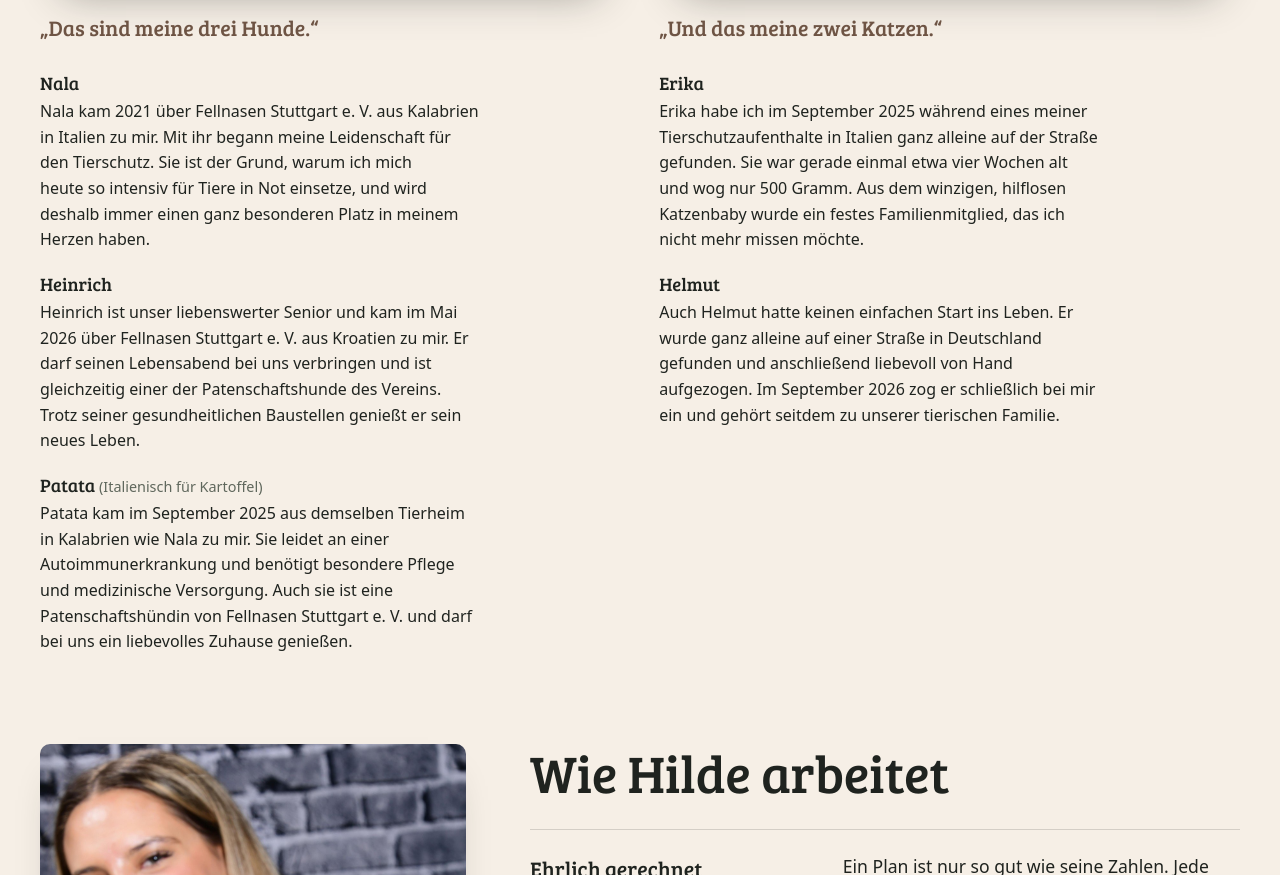
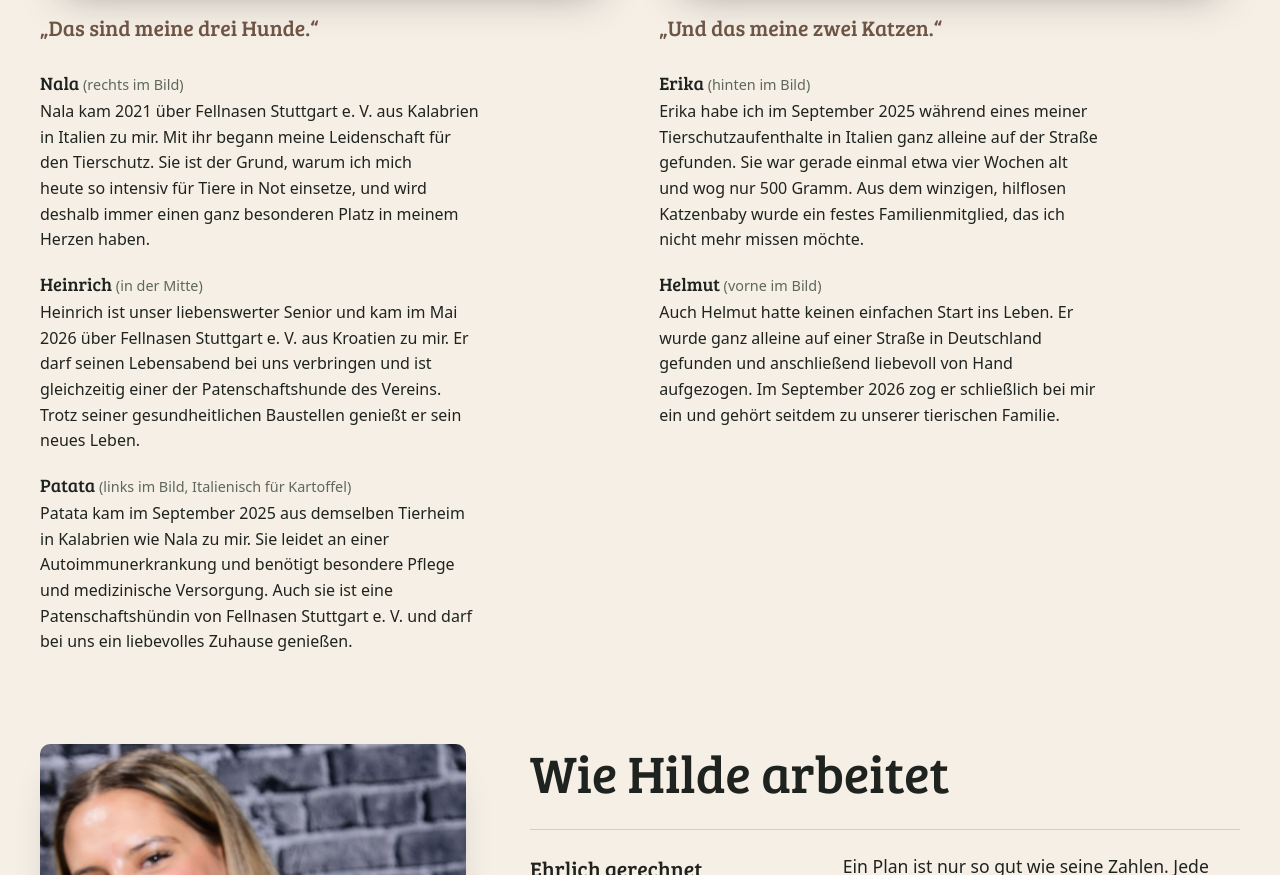
Before and after one commit to SimonTscc/hildes-pfotenkueche, an Astro site: page /hildes-pfotenkueche/ueber-hilde in a window 1280 px wide. Shown: the part 1371-2246 px from the top of the page. Built offline with nearby package versions, Linux system fonts and the light colour scheme; Astro itself is replaced by a stand-in of ours; a web font is replaced by a local one.

Commit message:
Tiere: Position auf den Gruppenfotos hinter den Namen
Co-Authored-By: Claude Opus 5.5 <noreply@anthropic.com>

```diff
--- a/src/data/tiere.ts
+++ b/src/data/tiere.ts
@@ -1,19 +1,23 @@
 // Hildes eigene Tiere für „Über Hilde“. Text leer = auf der Seite steht „Text folgt“.
 // Texte von Hilde (2026-11-19).
 
-export type Tier = { name: string; zusatz?: string; text: string };
+// imBild: wo das Tier auf dem Gruppenfoto zu sehen ist.
+export type Tier = { name: string; imBild?: string; zusatz?: string; text: string };
 
 export const hunde: Tier[] = [
   {
     name: "Nala",
+    imBild: "rechts im Bild",
     text: "Nala kam 2021 über Fellnasen Stuttgart e. V. aus Kalabrien in Italien zu mir. Mit ihr begann meine Leidenschaft für den Tierschutz. Sie ist der Grund, warum ich mich heute so intensiv für Tiere in Not einsetze, und wird deshalb immer einen ganz besonderen Platz in meinem Herzen haben.",
   },
   {
     name: "Heinrich",
+    imBild: "in der Mitte",
     text: "Heinrich ist unser liebenswerter Senior und kam im Mai 2026 über Fellnasen Stuttgart e. V. aus Kroatien zu mir. Er darf seinen Lebensabend bei uns verbringen und ist gleichzeitig einer der Patenschaftshunde des Vereins. Trotz seiner gesundheitlichen Baustellen genießt er sein neues Leben.",
   },
   {
     name: "Patata",
+    imBild: "links im Bild",
     zusatz: "Italienisch für Kartoffel",
     text: "Patata kam im September 2025 aus demselben Tierheim in Kalabrien wie Nala zu mir. Sie leidet an einer Autoimmunerkrankung und benötigt besondere Pflege und medizinische Versorgung. Auch sie ist eine Patenschaftshündin von Fellnasen Stuttgart e. V. und darf bei uns ein liebevolles Zuhause genießen.",
   },
@@ -22,10 +26,12 @@ export const hunde: Tier[] = [
 export const katzen: Tier[] = [
   {
     name: "Erika",
+    imBild: "hinten im Bild",
     text: "Erika habe ich im September 2025 während eines meiner Tierschutzaufenthalte in Italien ganz alleine auf der Straße gefunden. Sie war gerade einmal etwa vier Wochen alt und wog nur 500 Gramm. Aus dem winzigen, hilflosen Katzenbaby wurde ein festes Familienmitglied, das ich nicht mehr missen möchte.",
   },
   {
     name: "Helmut",
+    imBild: "vorne im Bild",
     text: "Auch Helmut hatte keinen einfachen Start ins Leben. Er wurde ganz alleine auf einer Straße in Deutschland gefunden und anschließend liebevoll von Hand aufgezogen. Im September 2026 zog er schließlich bei mir ein und gehört seitdem zu unserer tierischen Familie.",
   },
 ];
--- a/src/pages/ueber-hilde.astro
+++ b/src/pages/ueber-hilde.astro
@@ -25,13 +25,13 @@ const werte = [
     <div class="paar">
       <div class="spalte">
       <figure>
-        <EigenesFoto name="hunde" alt="Hildes drei Hunde sitzen nebeneinander auf der Wiese: ein kleiner weißer Hund, ein Schäferhund-Mischling und ein grauer Hund" platzhalter="Hildes drei Hunde" format="4 / 3" ausschnitt="50% 60%" sizes="(max-width: 760px) 92vw, 560px" />
+        <EigenesFoto name="hunde" alt="Hildes drei Hunde sitzen nebeneinander auf der Wiese: links die kleine weiße Patata, in der Mitte Schäferhund-Mischling Heinrich und rechts die graue Nala" platzhalter="Hildes drei Hunde" format="4 / 3" ausschnitt="50% 60%" sizes="(max-width: 760px) 92vw, 560px" />
         <figcaption>„Das sind meine drei Hunde.“</figcaption>
       </figure>
       <dl class="tiere">
         {hunde.map((t) => (
           <div>
-            <dt>{t.name}{t.zusatz && <span class="zusatz"> ({t.zusatz})</span>}</dt>
+            <dt>{t.name}{(t.imBild || t.zusatz) && <span class="zusatz"> ({[t.imBild, t.zusatz].filter(Boolean).join(", ")})</span>}</dt>
             <dd class:list={{ folgt: !t.text }}>{t.text || "Text folgt."}</dd>
           </div>
         ))}
@@ -39,13 +39,13 @@ const werte = [
       </div>
       <div class="spalte">
       <figure>
-        <EigenesFoto name="katzen" alt="Hildes zwei Katzen kuscheln auf dem Kratzbaum, die große schwarz-weiße und ein Kätzchen" platzhalter="Hildes zwei Katzen" format="4 / 3" ausschnitt="50% 58%" sizes="(max-width: 760px) 92vw, 560px" />
+        <EigenesFoto name="katzen" alt="Hildes zwei Katzen kuscheln auf dem Kratzbaum, vorne das Kätzchen Helmut, hinten die schwarz-weiße Erika" platzhalter="Hildes zwei Katzen" format="4 / 3" ausschnitt="50% 58%" sizes="(max-width: 760px) 92vw, 560px" />
         <figcaption>„Und das meine zwei Katzen.“</figcaption>
       </figure>
       <dl class="tiere">
         {katzen.map((t) => (
           <div>
-            <dt>{t.name}{t.zusatz && <span class="zusatz"> ({t.zusatz})</span>}</dt>
+            <dt>{t.name}{(t.imBild || t.zusatz) && <span class="zusatz"> ({[t.imBild, t.zusatz].filter(Boolean).join(", ")})</span>}</dt>
             <dd class:list={{ folgt: !t.text }}>{t.text || "Text folgt."}</dd>
           </div>
         ))}
```
